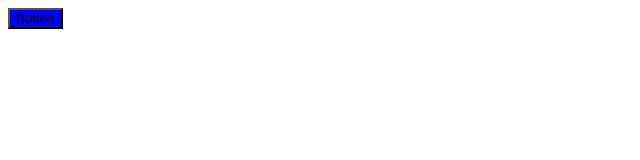
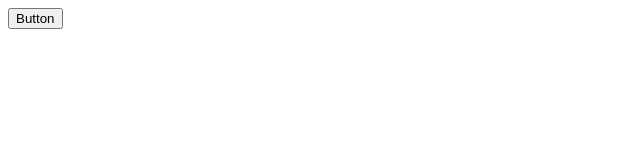
Before and after one commit to drewdomi/rick-and-morty-card, a React (Vite) app: page / in a window 1280 px wide. Shown: the top 160 px of the page, without its empty margins (0-640 px from the left). Built offline with nearby package versions, Linux system fonts and the light colour scheme.

Commit message:
feat: add styled props & global theme

```diff
--- a/src/App.tsx
+++ b/src/App.tsx
@@ -1,11 +1,16 @@
-import Button from "./components/Button"
+import { ThemeProvider } from "styled-components";
+import GlobalStyle from "./theme/global";
+import { theme } from "./theme/theme";
+import Button from "./components/Button";
 
 function App() {
   return (
     <>
+      <GlobalStyle />
+      <ThemeProvider theme={theme} />
       <Button>Button</Button>
     </>
-  )
+  );
 }
 
-export default App
+export default App;
--- a/src/components/Button/index.tsx
+++ b/src/components/Button/index.tsx
@@ -1,19 +1,11 @@
-import * as S from "./styled"
+import * as S from "./styled";
 
 export type BtnProps = {
-  children: any,
+  children: any;
+};
+
+function Button({ children }: BtnProps) {
+  return <S.Wrapper>{children}</S.Wrapper>;
 }
 
-function Button({
-  children,
-}: BtnProps) {
-  return (
-    <S.Wrapper
-
-    >{children}</S.Wrapper>
-  )
-}
-
-
-
 export default Button;
--- a/src/components/Button/styled.tsx
+++ b/src/components/Button/styled.tsx
@@ -1,7 +1,10 @@
-import styled from "styled-components";
+import styled, { DefaultTheme, css } from "styled-components";
 import { BtnProps } from ".";
 
+type StyledProps = {
+  theme: DefaultTheme;
+} & BtnProps;
 
-export const Wrapper = styled.button`
-  background-color: blue;
-`
+export const Wrapper = styled.button<StyledProps>`
+  cursor: pointer;
+`;
--- /dev/null
+++ b/src/theme/global.ts
@@ -0,0 +1,12 @@
+import { createGlobalStyle } from "styled-components";
+
+const GlobalStyle = createGlobalStyle`
+  :root {
+    font-size: 62.5%;
+  }
+  * {
+    font-family: sans-serif;
+  }
+`;
+
+export default GlobalStyle;
--- /dev/null
+++ b/src/theme/theme.ts
@@ -0,0 +1,16 @@
+export const theme = {
+  color: {
+    primary: "#80afff",
+    black: "#212121",
+    white: "e4e4e4",
+    secondary: "#ff5189",
+  },
+  font: {
+    primary: "Roboto",
+    display: "Poppins",
+    size: {
+      small: "2.8rem",
+      large: "3.2rem",
+    },
+  },
+} as const;
```
Also changed, not shown: src/main.tsx (+6 -6 lines), src/types/styled-components.d.ts (added, +7 -0 lines).
